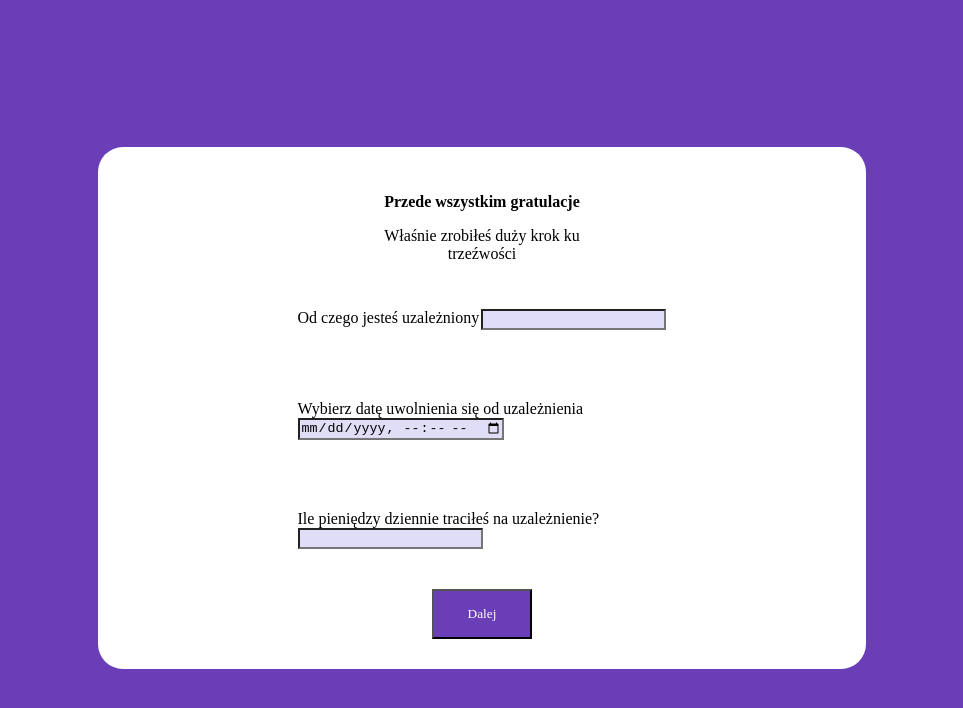
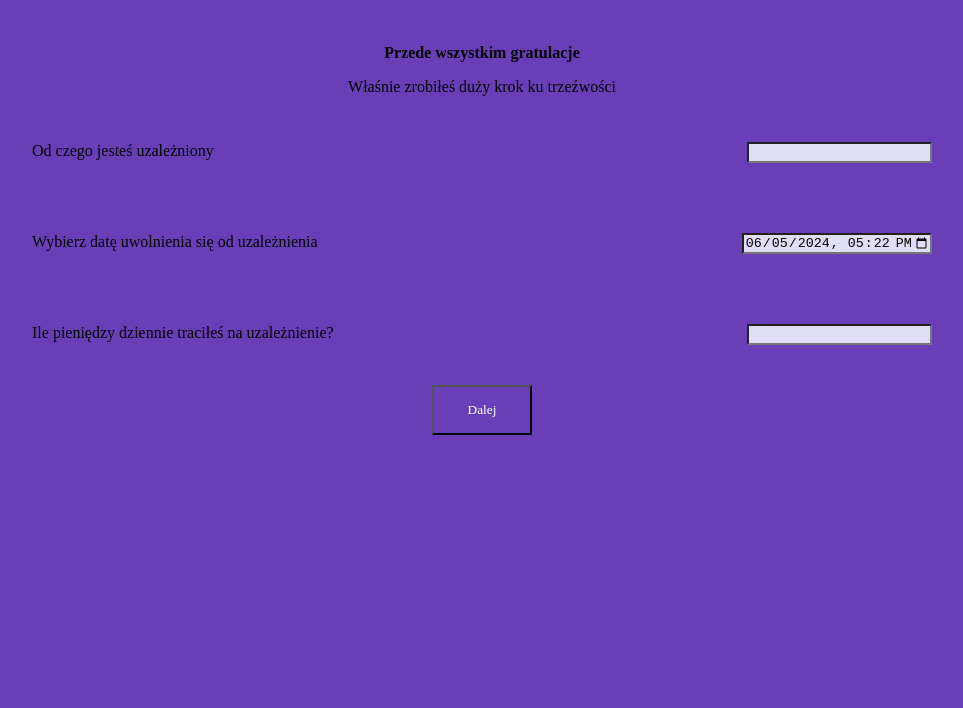
Before and after one commit to RadekPalka/react-i-am-sober, a React (Vite) app in the folder I am sober/: page / in a window 1280 px wide. Shown: the top 708 px of the page, without its empty margins (158-1121 px from the left). Built offline with nearby package versions, Linux system fonts and the light colour scheme.

Commit message:
finished sending userData and setUserData to input components and dashboard components using useContext

```diff
--- a/I am sober/src/App.tsx
+++ b/I am sober/src/App.tsx
@@ -1,9 +1,9 @@
 import React from 'react';
+import styled from 'styled-components';
 import { Route, Routes } from 'react-router-dom';
 import { MainPage } from './tsx/MainPage';
 import { Dashboard } from './tsx/Dashboard';
 import { UserProvider } from './tsx/UserContext';
-import styled from 'styled-components';
 
 const AppWrapper = styled.div`
   max-width: 1200px;
--- a/I am sober/src/index.css
+++ b/I am sober/src/index.css
@@ -1,21 +1,6 @@
 body{
-  display: flex;
-  justify-content: center;
-  align-items: center;
-  height: 100vh;
   font-family: "LXGW WenKai TC", cursive;
   font-weight: 300;
   font-style: normal;
   background-color: #693EB7;
 }
-#root{
-  display: flex;
-  flex-direction: column;
-  justify-content: space-around;
-  background-color: #FFF;
-  width: 60vw;
-  min-height: 60vh;
-  margin: 0 auto;
-  border-radius: 25px;
-  padding: 10px 0;
-}
--- a/I am sober/src/tsx/AddictionInput.tsx
+++ b/I am sober/src/tsx/AddictionInput.tsx
@@ -1,23 +1,25 @@
 import { ChangeEvent } from 'react';
 import { StyledInput } from '../styles/StyledInput';
+import { useUserContext } from './UserContext';
 
 
 
 export const AddictionInput: React.FC = () => {
-	// const handleChange = (e: ChangeEvent<HTMLInputElement>) => {
-	// 	setUserData((prevState) => ({
-	// 		...prevState,
-	// 		addictionType: e.target.value,
-	// 	}));
-	// };
+	const { userData, setUserData } = useUserContext()
+	const handleChange = (e: ChangeEvent<HTMLInputElement>) => {
+		setUserData((prevState) => ({
+			...prevState,
+			addictionType: e.target.value,
+		}));
+	};
 	return (
 		<>
 			<label htmlFor="addiction-choice'">Od czego jesteś uzależniony</label>
 			<StyledInput
 				id='addiction-choice'
 				list='Addiction-type'
-				// value={value}
-				// onChange={handleChange}
+				value={userData.addictionType}
+				onChange={handleChange}
 				required
 			/>
 			<datalist id='Addiction-type'>
--- a/I am sober/src/tsx/DailyCostInput.tsx
+++ b/I am sober/src/tsx/DailyCostInput.tsx
@@ -1,14 +1,16 @@
 import { ChangeEvent } from 'react';
 import { StyledInput } from '../styles/StyledInput';
+import { useUserContext } from './UserContext';
 
 
 export const DailyCostInput: React.FC = () => {
-	// const handleChange = (e: ChangeEvent<HTMLInputElement>) => {
-	// 	setUserData((prevState) => ({
-	// 		...prevState,
-	// 		addictionDailyCost: Number(e.target.value),
-	// 	}));
-	// };
+	const { userData, setUserData } = useUserContext()
+	const handleChange = (e: ChangeEvent<HTMLInputElement>) => {
+		setUserData((prevState) => ({
+			...prevState,
+			addictionDailyCost: Number(e.target.value),
+		}));
+	};
 	return (
 		<>
 			<label htmlFor='daily-cost'>
@@ -18,8 +20,8 @@ export const DailyCostInput: React.FC = () => {
 				type='number'
 				id='daily-cost'
 				min='0'
-				// value={value || ''}
-				// onChange={handleChange}
+				value={userData.addictionDailyCost || ''}
+				onChange={handleChange}
 				required
 			/>
 		</>
--- a/I am sober/src/tsx/Dashboard.tsx
+++ b/I am sober/src/tsx/Dashboard.tsx
@@ -1,8 +1,9 @@
-
+import { useUserContext } from "./UserContext";
 
 
 export const Dashboard: React.FC = () => {
-
+	const { userData }= useUserContext()
+	console.log(userData)
 	return (
 		<div>
 			<h1>Dashboard</h1>
--- a/I am sober/src/tsx/DateInput.tsx
+++ b/I am sober/src/tsx/DateInput.tsx
@@ -1,14 +1,16 @@
 import { ChangeEvent } from 'react';
 import { StyledInput } from '../styles/StyledInput';
+import { useUserContext } from './UserContext';
 
 
-export const DateInput: React.FC = ({ value, setUserData }) => {
-	// const handleChange = (e: ChangeEvent<HTMLInputElement>) => {
-	// 	setUserData((prevState) => ({
-	// 		...prevState,
-	// 		addictionFreeDate: e.target.value,
-	// 	}));
-	//};
+export const DateInput: React.FC = () => {
+	const { userData, setUserData } = useUserContext()
+	const handleChange = (e: ChangeEvent<HTMLInputElement>) => {
+		setUserData((prevState) => ({
+			...prevState,
+			addictionFreeDate: e.target.value,
+		}));
+	};
 	return (
 		<>
 			<label htmlFor='addiction-free-date'>
@@ -17,9 +19,9 @@ export const DateInput: React.FC = ({ value, setUserData }) => {
 			<StyledInput
 				type='datetime-local'
 				id='addiction-free-date'
-				// value={value}
-				// max={value}
-				// onChange={handleChange}
+				value={userData.addictionFreeDate}
+				max={userData.addictionFreeDate}
+				onChange={handleChange}
 				required
 			/>
 		</>
--- a/I am sober/src/tsx/UserContext.tsx
+++ b/I am sober/src/tsx/UserContext.tsx
@@ -2,10 +2,8 @@ import { createContext, useContext, useState, ReactNode } from 'react';
 import { UserData } from '../types/UserData';
 import { UserContextType } from '../types/UserContextType';
 
-// Tworzenie kontekstu z domyślną wartością undefined
 const UserContext = createContext<UserContextType | undefined>(undefined);
 
-// Hook do używania kontekstu
 export const useUserContext = () => {
 	const context = useContext(UserContext);
 	if (!context) {
@@ -14,12 +12,10 @@ export const useUserContext = () => {
 	return context;
 };
 
-// Typowanie propsów UserProvider
-interface UserProviderProps {
+type UserProviderProps = {
 	children: ReactNode;
 }
 
-// Komponent dostarczający kontekst
 export const UserProvider: React.FC<UserProviderProps> = ({ children }) => {
 	const [userData, setUserData] = useState<UserData>({
 		addictionType: '',
```
Also changed, not shown: I am sober/src/tsx/MainPage.tsx (+1 -8 lines). Lines whose indentation alone changed are shown as unchanged.
